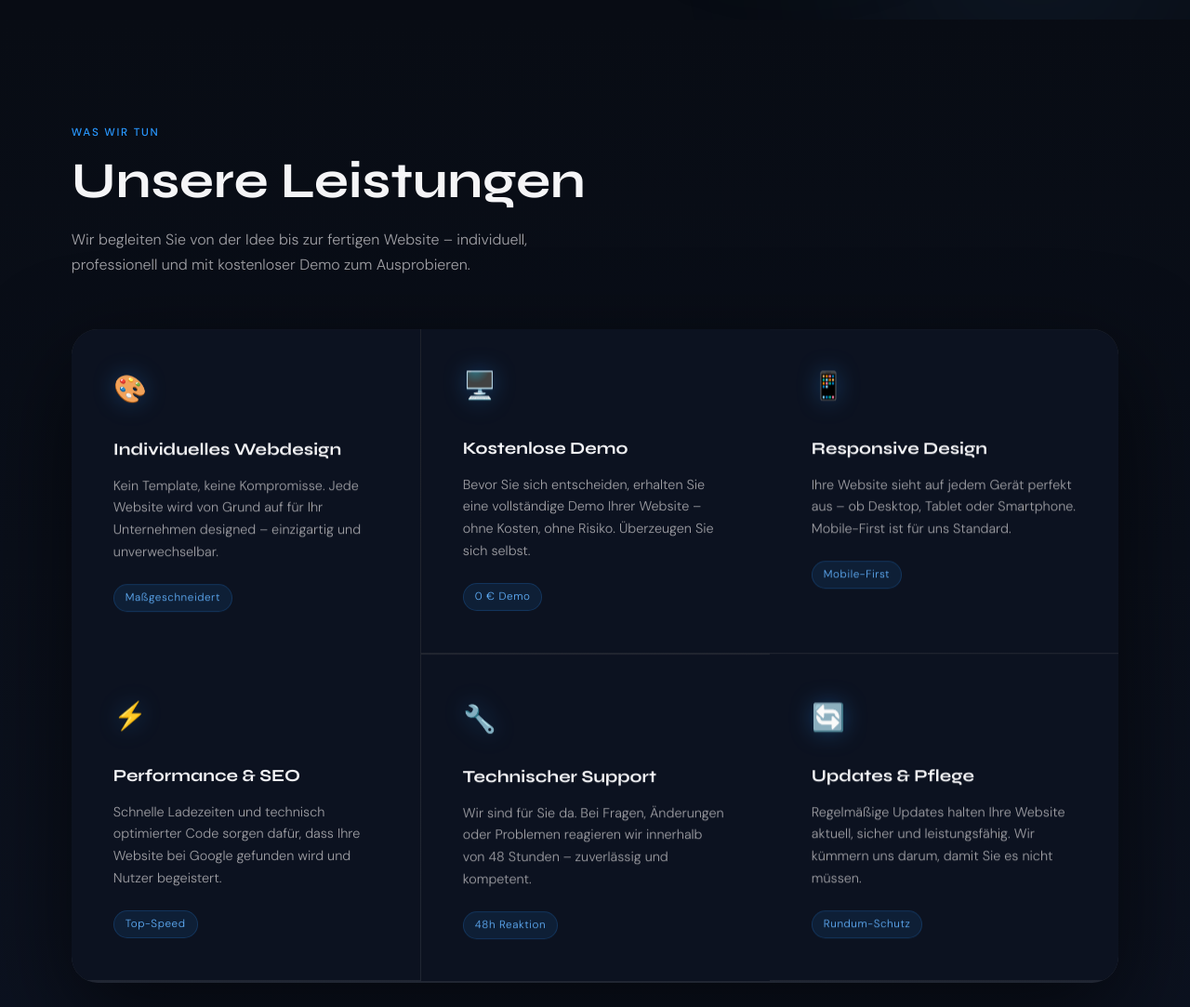
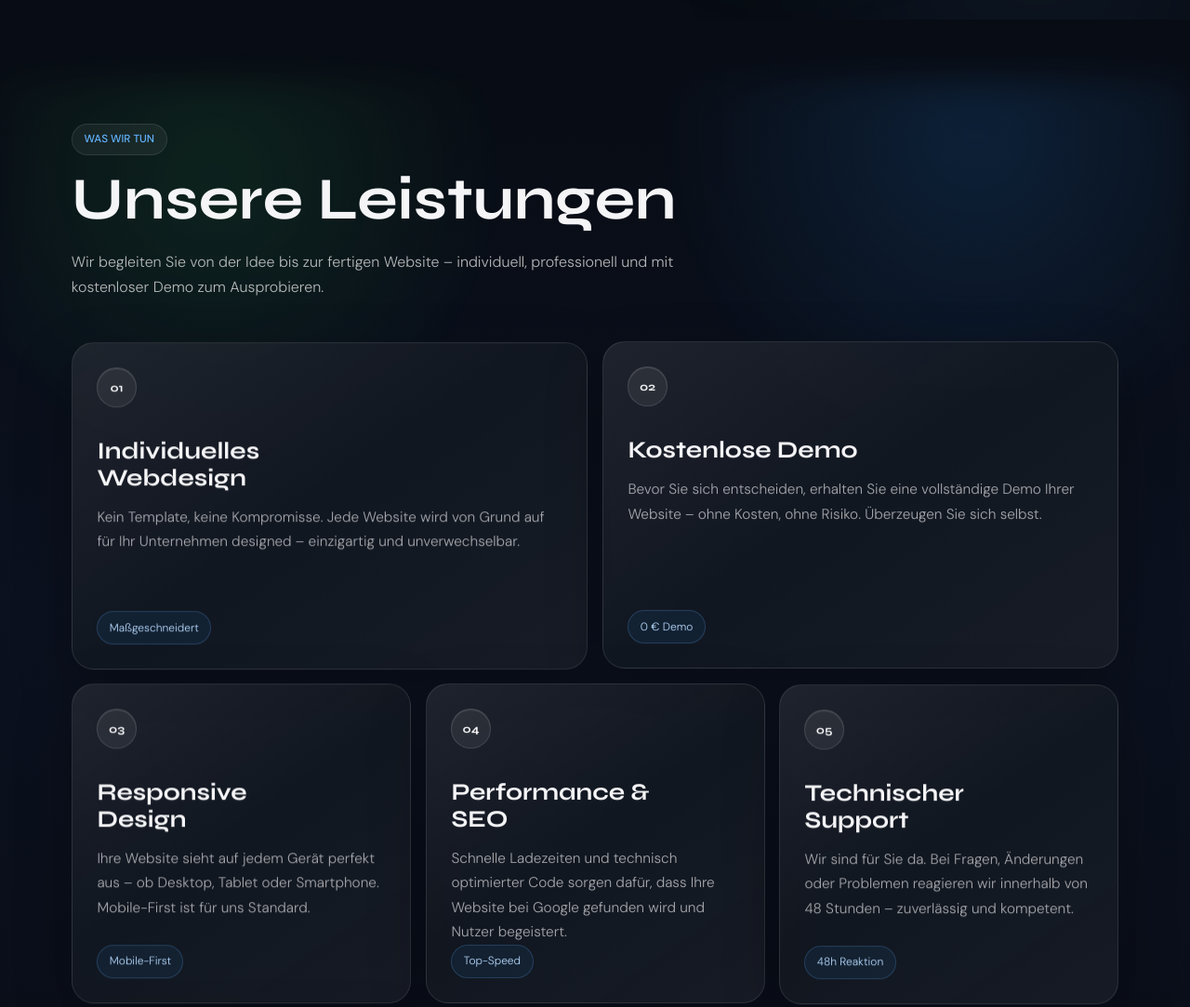
Before and after one commit to benjaminb2810-lang/Mine, a plain HTML site: page index.html in a window 1280 px wide. Shown: the part 940-2023 px from the top of the page at 93% size. Drawn offline with Linux system fonts and the light colour scheme; a web font is replaced by a local one.

Commit message:
Add files via upload

```diff
--- a/index.html
+++ b/index.html
@@ -349,6 +349,18 @@
   }, { threshold: 0.08 });
   reveals.forEach(el => observer.observe(el));
 
+  // Subtle cursor-reactive light for service cards
+  document.querySelectorAll('.service-card').forEach(card => {
+    card.addEventListener('pointermove', event => {
+      if (window.matchMedia('(pointer: coarse)').matches) return;
+      const rect = card.getBoundingClientRect();
+      const x = ((event.clientX - rect.left) / rect.width) * 100;
+      const y = ((event.clientY - rect.top) / rect.height) * 100;
+      card.style.setProperty('--glow-x', `${x}%`);
+      card.style.setProperty('--glow-y', `${y}%`);
+    });
+  });
+
   // Form submission
   document.getElementById('contactForm').addEventListener('submit', async function(e) {
     e.preventDefault();
--- a/styles.css
+++ b/styles.css
@@ -1489,3 +1489,223 @@ nav {
     line-height: 1.05;
   }
 }
+
+/* Services redesign */
+#leistungen {
+  position: relative;
+  background:
+    linear-gradient(180deg, rgba(8,12,20,0.98) 0%, rgba(12,18,32,0.92) 42%, rgba(8,12,20,0.98) 100%);
+  isolation: isolate;
+}
+
+#leistungen::before {
+  content: '';
+  position: absolute;
+  inset: 4rem 0 auto;
+  height: 32rem;
+  pointer-events: none;
+  background:
+    radial-gradient(circle at 18% 20%, rgba(48,209,88,0.14), transparent 28%),
+    radial-gradient(circle at 82% 12%, rgba(41,151,255,0.18), transparent 30%);
+  filter: blur(18px);
+  opacity: 0.82;
+  z-index: -1;
+}
+
+#leistungen > .reveal:first-child {
+  max-width: 780px;
+}
+
+#leistungen .section-label {
+  display: inline-flex;
+  align-items: center;
+  width: fit-content;
+  padding: 0.36rem 0.8rem;
+  border: 1px solid rgba(255,255,255,0.1);
+  border-radius: 999px;
+  background: rgba(255,255,255,0.055);
+  color: var(--accent2);
+  letter-spacing: 0;
+  backdrop-filter: blur(18px) saturate(160%);
+}
+
+#leistungen .section-title {
+  max-width: 720px;
+  font-size: clamp(2.5rem, 5vw, 4.4rem);
+}
+
+#leistungen .section-desc {
+  max-width: 670px;
+  margin-bottom: 3rem;
+  color: rgba(245,245,247,0.72);
+}
+
+.services-grid {
+  counter-reset: service;
+  display: grid;
+  grid-template-columns: repeat(12, minmax(0, 1fr));
+  gap: 1rem;
+  padding: 0;
+  background: transparent;
+  border-radius: 0;
+  overflow: visible;
+  box-shadow: none;
+}
+
+.service-card {
+  counter-increment: service;
+  grid-column: span 4;
+  min-height: 20rem;
+  display: flex;
+  flex-direction: column;
+  align-items: flex-start;
+  padding: 1.65rem;
+  border: 1px solid rgba(255,255,255,0.105);
+  border-radius: 24px;
+  background:
+    linear-gradient(145deg, rgba(255,255,255,0.09), rgba(255,255,255,0.035) 48%, rgba(255,255,255,0.06)),
+    rgba(9,14,24,0.72);
+  box-shadow: 0 20px 60px rgba(0,0,0,0.28);
+  animation: none;
+}
+
+.service-card:nth-child(1),
+.service-card:nth-child(2) {
+  grid-column: span 6;
+  min-height: 22rem;
+}
+
+.service-card::before {
+  content: counter(service, decimal-leading-zero);
+  display: grid;
+  place-items: center;
+  width: 2.65rem;
+  height: 2.65rem;
+  margin-bottom: 2.1rem;
+  border: 1px solid rgba(255,255,255,0.12);
+  border-radius: 50%;
+  background: rgba(255,255,255,0.065);
+  color: var(--text);
+  font-family: var(--font-display);
+  font-size: 0.78rem;
+  font-weight: 700;
+  letter-spacing: 0;
+  box-shadow: inset 0 1px 0 rgba(255,255,255,0.12);
+}
+
+.service-card::after {
+  content: '';
+  position: absolute;
+  inset: 0;
+  border-radius: inherit;
+  pointer-events: none;
+  background:
+    linear-gradient(135deg, rgba(255,255,255,0.18), transparent 34%),
+    radial-gradient(circle at var(--glow-x, 20%) var(--glow-y, 0%), rgba(41,151,255,0.24), transparent 34%);
+  opacity: 0;
+  transition: opacity 0.55s var(--ease-apple);
+}
+
+.service-card:hover {
+  background:
+    linear-gradient(145deg, rgba(255,255,255,0.12), rgba(255,255,255,0.045) 46%, rgba(255,255,255,0.07)),
+    rgba(10,18,30,0.86);
+  border-color: rgba(255,255,255,0.18);
+  box-shadow: 0 30px 90px rgba(0,0,0,0.42), 0 0 0 1px rgba(41,151,255,0.08);
+  transform: translateY(-8px);
+}
+
+.service-card:hover::after {
+  opacity: 1;
+}
+
+.service-icon {
+  display: none;
+}
+
+.service-card h3 {
+  max-width: 16rem;
+  margin: 0 0 0.9rem;
+  color: var(--text);
+  font-family: var(--font-display);
+  font-size: clamp(1.28rem, 2vw, 1.65rem);
+  font-weight: 700;
+  line-height: 1.12;
+  letter-spacing: 0;
+}
+
+.service-card p {
+  color: rgba(245,245,247,0.66);
+  font-size: 0.96rem;
+  line-height: 1.72;
+}
+
+.service-tag {
+  margin-top: auto;
+  padding: 0.42rem 0.78rem;
+  border: 1px solid rgba(99,179,255,0.22);
+  border-radius: 999px;
+  background: rgba(41,151,255,0.08);
+  color: #b9dcff;
+  font-size: 0.75rem;
+  letter-spacing: 0;
+}
+
+.service-card:nth-child(2n)::after {
+  background:
+    linear-gradient(135deg, rgba(255,255,255,0.16), transparent 34%),
+    radial-gradient(circle at var(--glow-x, 86%) var(--glow-y, 4%), rgba(48,209,88,0.2), transparent 36%);
+}
+
+.service-card:nth-child(3n)::after {
+  background:
+    linear-gradient(135deg, rgba(255,255,255,0.16), transparent 34%),
+    radial-gradient(circle at var(--glow-x, 50%) var(--glow-y, 0%), rgba(126,184,255,0.2), transparent 36%);
+}
+
+@media (max-width: 980px) {
+  .services-grid {
+    grid-template-columns: repeat(2, minmax(0, 1fr));
+  }
+
+  .service-card,
+  .service-card:nth-child(1),
+  .service-card:nth-child(2) {
+    grid-column: auto;
+    min-height: 18rem;
+  }
+}
+
+@media (max-width: 768px) {
+  #leistungen .section-desc {
+    margin-bottom: 2rem;
+  }
+
+  .services-grid {
+    grid-template-columns: 1fr;
+    gap: 0.85rem;
+  }
+
+  .service-card,
+  .service-card:nth-child(1),
+  .service-card:nth-child(2) {
+    min-height: auto;
+    padding: 1.35rem;
+    border-radius: 20px;
+  }
+
+  .service-card::before {
+    width: 2.25rem;
+    height: 2.25rem;
+    margin-bottom: 1.25rem;
+  }
+
+  .service-card h3 {
+    max-width: none;
+    font-size: 1.18rem;
+  }
+
+  .service-card p {
+    font-size: 0.92rem;
+  }
+}
```
